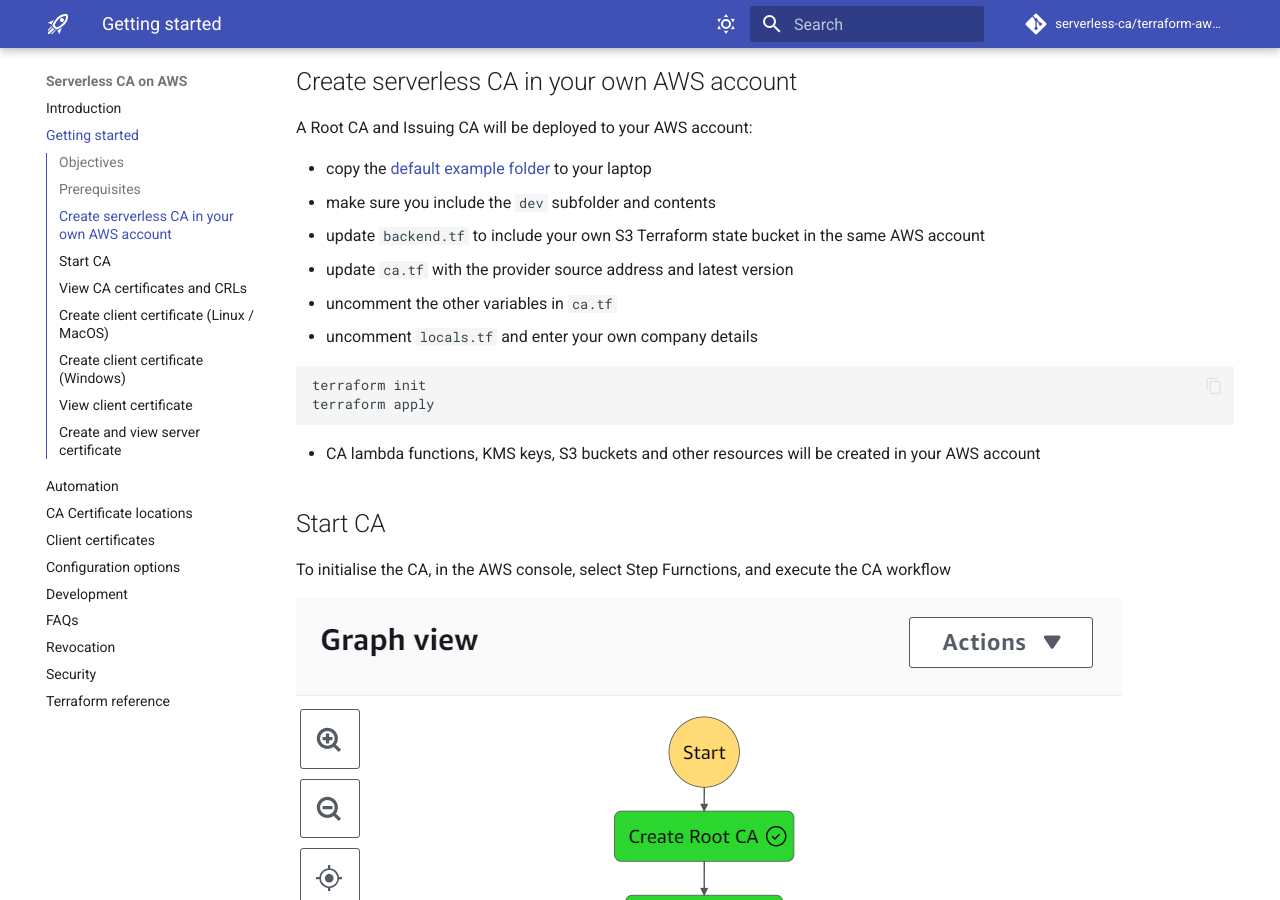
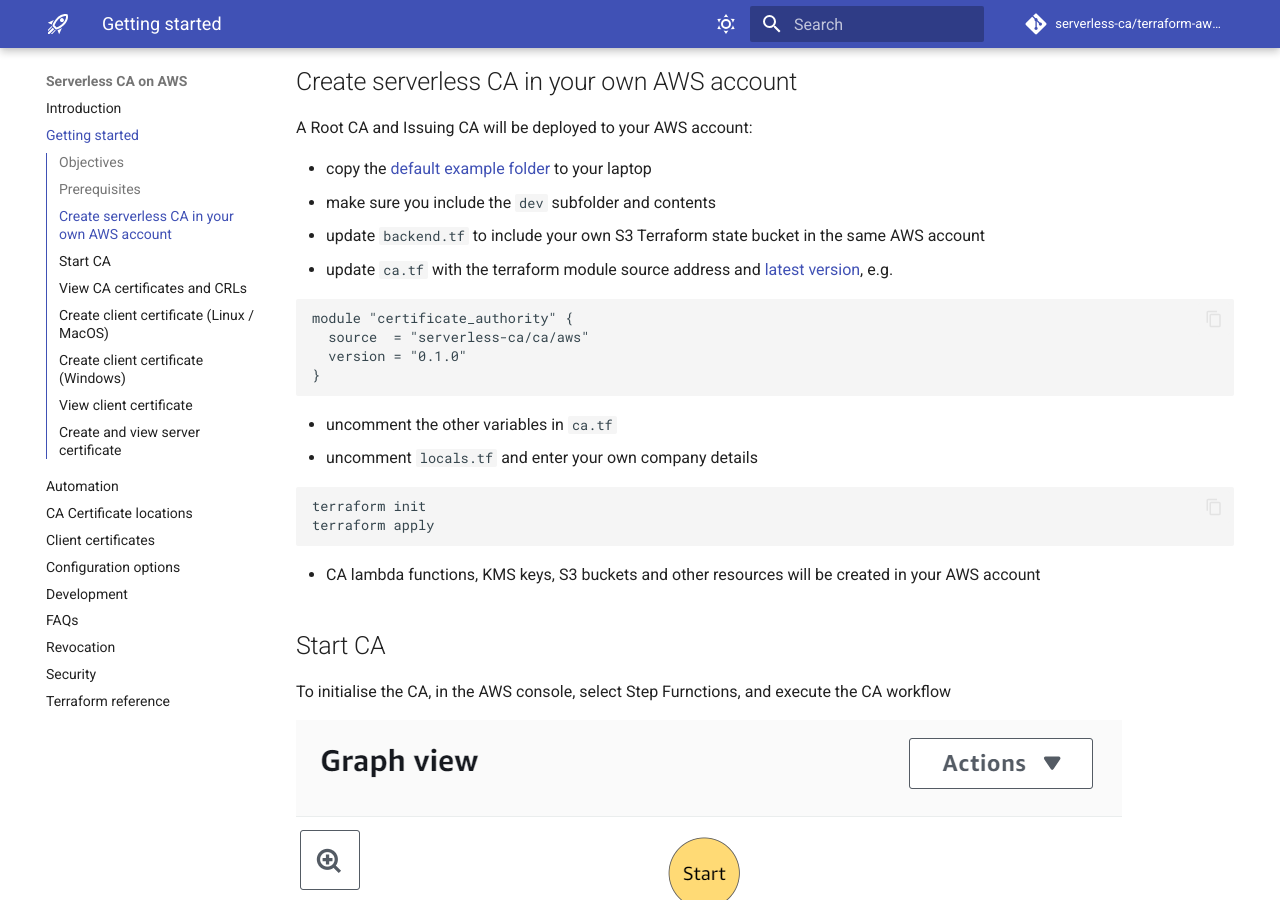
Before and after one commit to serverless-ca/terraform-aws-ca, an MkDocs documentation site: the page built from docs/getting-started.md, in a window 1280 px wide and 900 px high, scrolled down 442 px. Built offline with MkDocs 1.6.1 and Material for MkDocs 9.7.7, drawn with Linux system fonts in a browser that asks for light colours; comment, search, counter and statistics services are not loaded.

Commit message:
Updates for Terraform registry

````diff
--- a/docs/getting-started.md
+++ b/docs/getting-started.md
@@ -19,7 +19,13 @@
 * copy the [default example folder](https://github.com/serverless-ca/terraform-aws-ca/tree/main/examples/default) to your laptop
 * make sure you include the `dev` subfolder and contents
 * update `backend.tf` to include your own S3 Terraform state bucket in the same AWS account
-* update `ca.tf` with the provider source address and latest version
+* update `ca.tf` with the terraform module source address and [latest version](https://registry.terraform.io/modules/serverless-ca/ca/aws/latest), e.g.
+```
+module "certificate_authority" {
+  source  = "serverless-ca/ca/aws"
+  version = "0.1.0"
+}
+```
 * uncomment the other variables in `ca.tf`
 * uncomment `locals.tf` and enter your own company details
 ```
--- a/terraform-registry-manifest.json
+++ /dev/null
@@ -1,6 +0,0 @@
-{
-    "version": 1,
-    "metadata": {
-      "protocol_versions": ["5.0"]
-    }
-}
````
Also changed, not shown: README.md (+6 -11 lines), docs/faq.md (+3 -0 lines), docs/index.md (+1 -0 lines), mkdocs.yml (line endings or trailing spaces), 2 other files.
